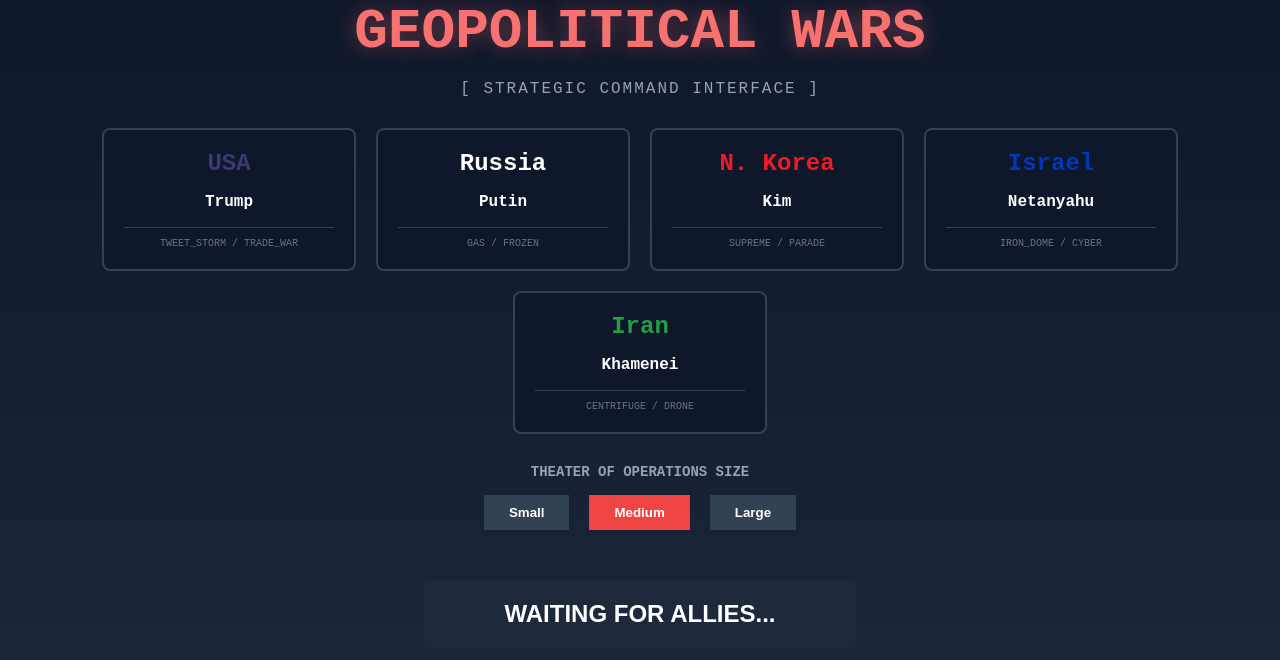
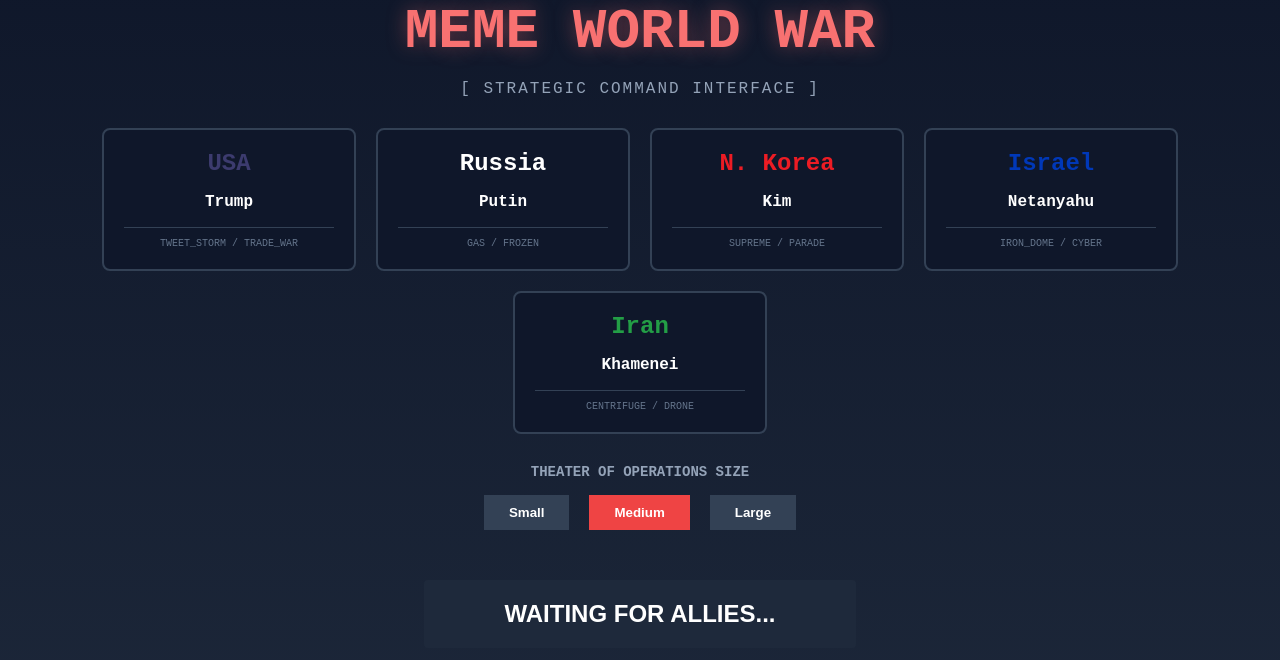
Before and after one commit to mpaolor/meme-world-war, a React (Vite) app: page / in a window 1280 px wide. Shown: the top 660 px of the page. Built offline with nearby package versions, Linux system fonts and the light colour scheme.

Commit message:
renamed game

```diff
--- a/index.html
+++ b/index.html
@@ -4,7 +4,7 @@
     <meta charset="UTF-8" />
     <link rel="icon" type="image/svg+xml" href="/vite.svg" />
     <meta name="viewport" content="width=device-width, initial-scale=1.0" />
-    <title>Geopolitical Wars</title>
+    <title>Meme World War</title>
     <style>
       body { margin: 0; background: #1a1a1a; overflow: hidden; display: flex; justify-content: center; align-items: center; height: 100vh; color: white; font-family: sans-serif; }
       canvas { border: 2px solid #333; box-shadow: 0 0 20px rgba(0,0,0,0.5); background: #87CEEB; }
--- a/src/MainMenu.tsx
+++ b/src/MainMenu.tsx
@@ -26,7 +26,7 @@
       color:'white', minHeight:'100vh', padding:'40px', fontFamily: 'Courier New'
     }}>
       <h1 style={{ fontSize: '3.5rem', color: '#f87171', textShadow: '0 0 20px rgba(248,113,113,0.4)', margin: '0 0 10px 0' }}>
-        GEOPOLITICAL WARS
+        MEME WORLD WAR
       </h1>
       <p style={{ color: '#94a3b8', marginBottom: '30px', letterSpacing: '2px' }}>[ STRATEGIC COMMAND INTERFACE ]</p>
 
```
Also changed, not shown: 1 other file (tests, documents, lock files or other folders).
